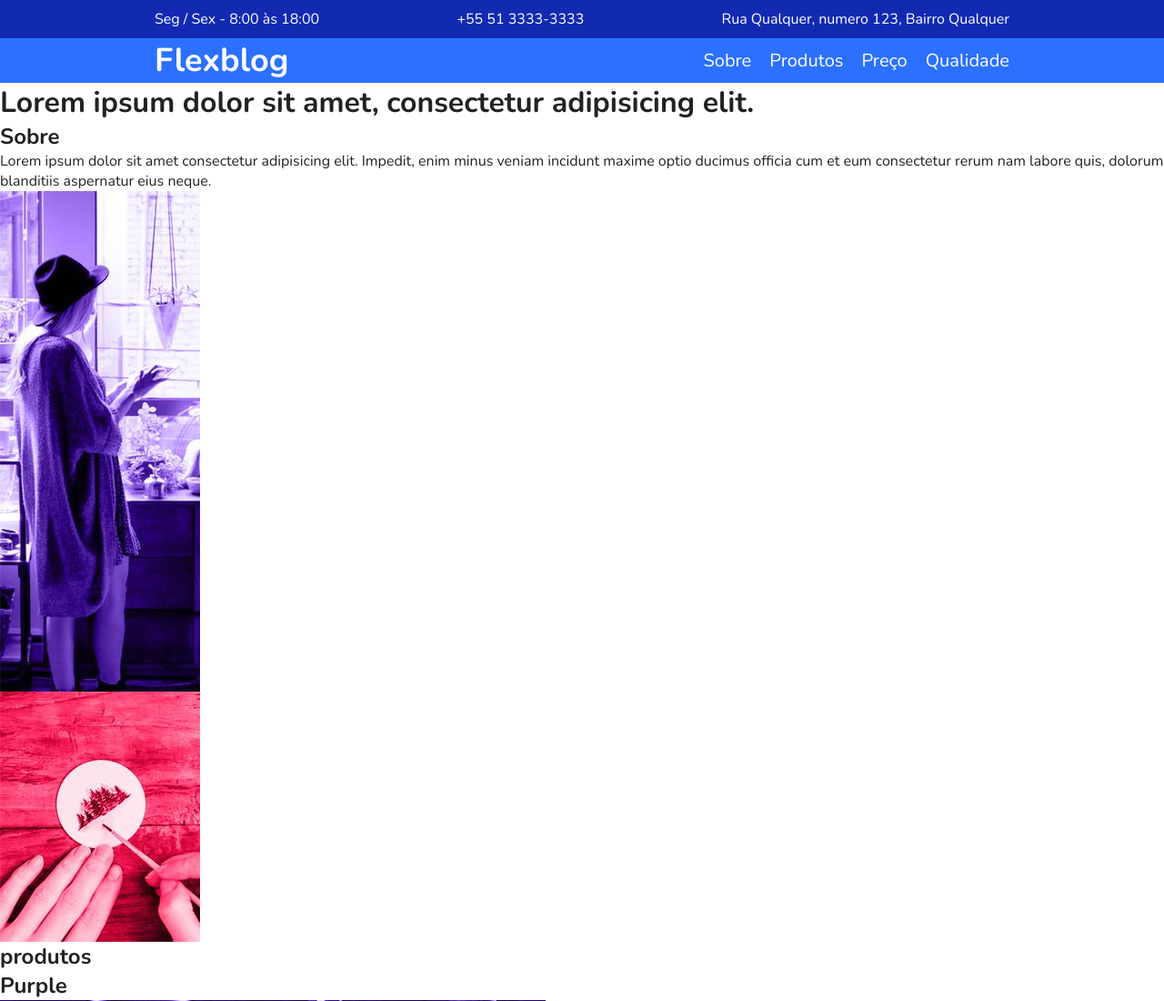
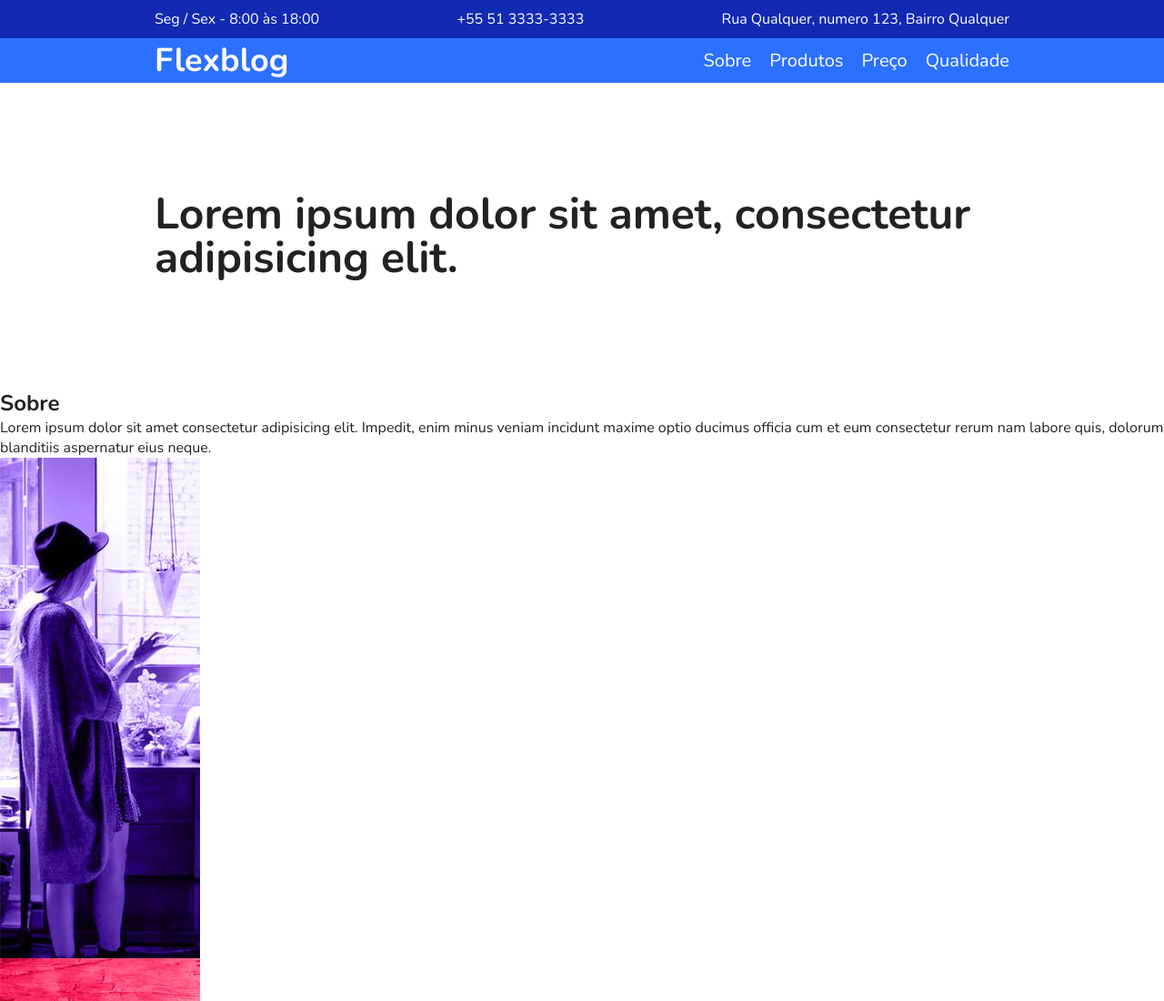
Before and after one commit to EdsonLuiz/flexblog, a website built with Parcel: page src/index.html in a window 1280 px wide. Shown: the top 1100 px of the page at 91% size. Built offline with nearby package versions, Linux system fonts and the light colour scheme.

Commit message:
Add style to .introducao

```diff
--- a/src/scss/style.scss
+++ b/src/scss/style.scss
@@ -61,3 +61,11 @@
     text-decoration: underline;
   }
 }
+
+.introducao {
+  font-size: 3em;
+  line-height: 1;
+  max-width: 960px;
+  margin: 60px auto;
+  padding: 60px 10px;
+}
```
